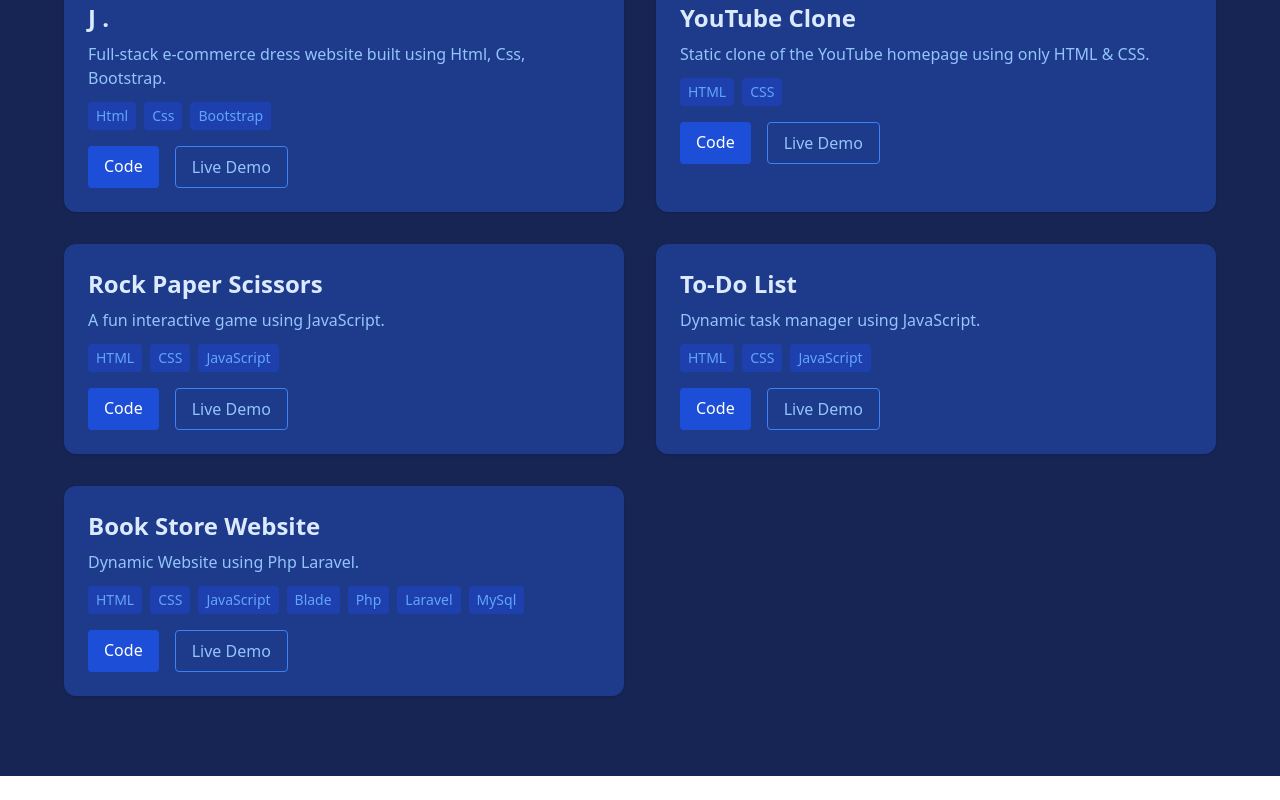
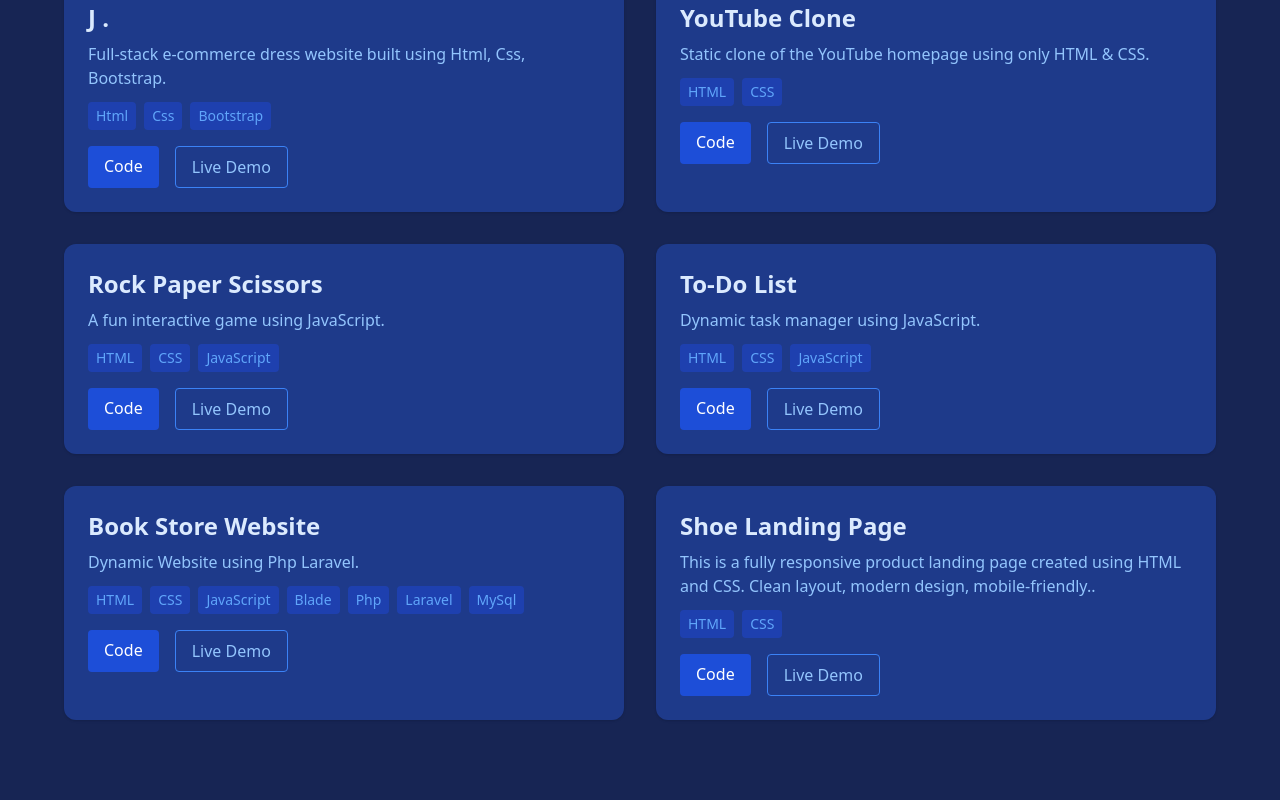
Before and after one commit to eman-projectspace/react-portfolio, a React (Create React App) app: page /projects in a window 1280 px wide. Shown: the part 496-1296 px from the top of the page. Before the commit the page ends 1272 px from the top, so only its background shows below. Built offline with nearby package versions, Linux system fonts and the light colour scheme.

Commit message:
Added Shoe-landing-page

```diff
--- a/src/components/Projects.js
+++ b/src/components/Projects.js
@@ -50,7 +50,17 @@ const projects = [
     tech: ['HTML', 'CSS', 'JavaScript', 'Blade', 'Php', 'Laravel', 'MySql'],
     codeLink: 'https://github.com/eman-projectspace/Laravel-Website',
     demoLink: 'https://github.com/eman-projectspace/Laravel-Website'
+  },
+  {
+    title: 'Shoe Landing Page',
+    description: 'This is a fully responsive product landing page created using HTML and CSS. Clean layout, modern design, mobile-friendly..',
+    tech: ['HTML', 'CSS'],
+    codeLink: 'https://github.com/eman-projectspace/shoe-landing-page',
+    demoLink: 'https://shoe-landing-page-six.vercel.app/'
   }
+
+
+
 ];
 
 const Projects = () => {
```
